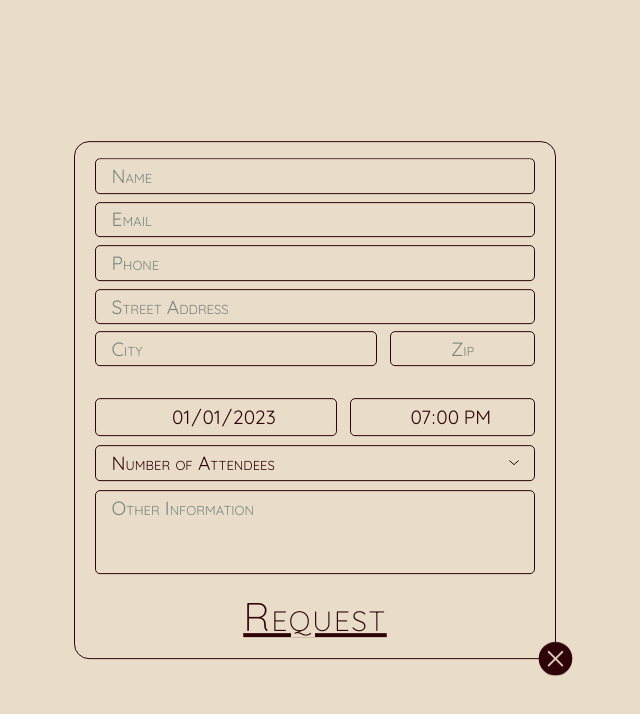
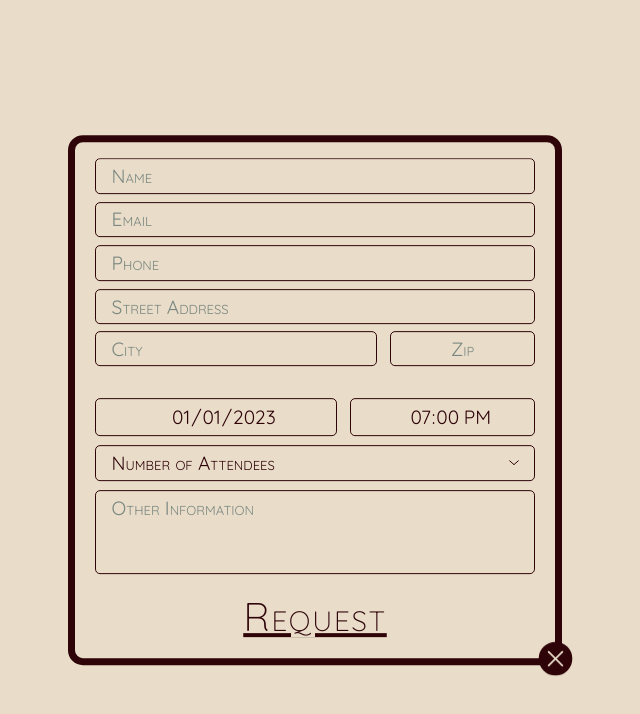
Before and after one commit to GeorgeWine/GeorgeWine.github.io, a plain HTML site: page index.html in a window 1280 px wide. Both pictures are taken after a click on the element "Reservations". Shown: the part 433-1147 px from the top of the page, without its empty margins (325-965 px from the left). Drawn offline with Linux system fonts and the light colour scheme.

Commit message:
Update main.css

```diff
--- a/main.css
+++ b/main.css
@@ -230,7 +230,7 @@ textarea, input {
     padding:1rem 0;
 
     border-style:solid;
-    border-width:1px;
+    border-width:7px;
     border-color:#2e0308;
 
     position:relative;
```
